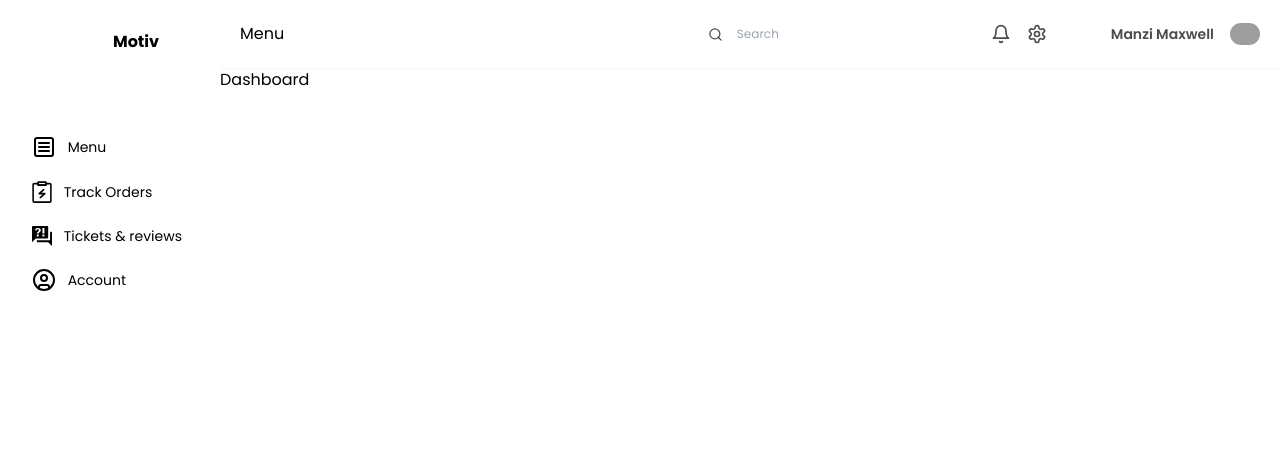
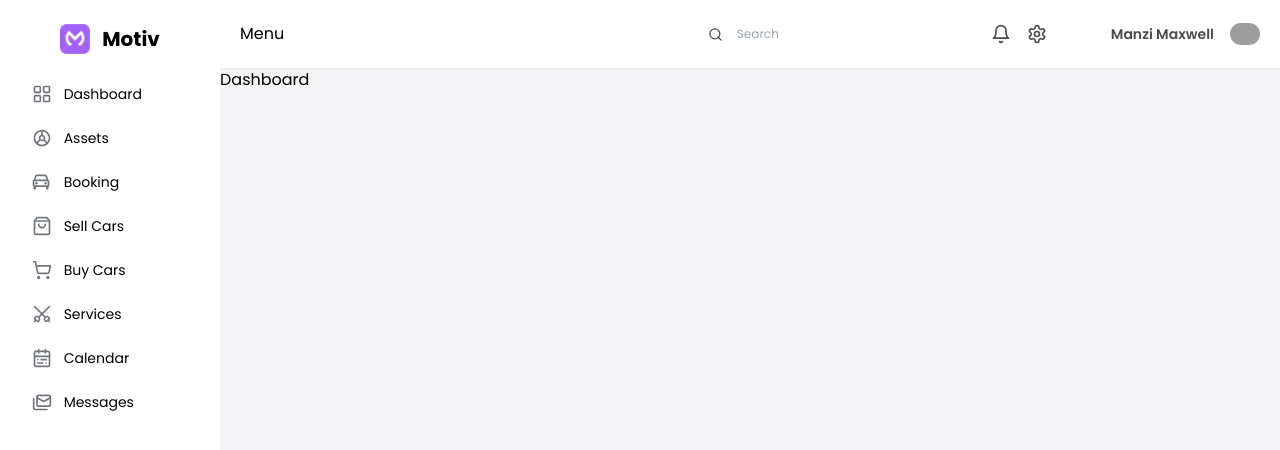
Before and after one commit to edmondgaks/motiv, a Next.js app: page /dashboard in a window 1280 px wide. Shown: the top 450 px of the page. Built offline with nearby package versions, Linux system fonts and the light colour scheme; grey boxes are pictures that could not be loaded.

Commit message:
adding well the sidebar and all the icons

```diff
--- a/src/app/(home)/dashboard/page.tsx
+++ b/src/app/(home)/dashboard/page.tsx
@@ -2,7 +2,7 @@ import React from 'react'
 
 const Dashboard = () => {
   return (
-    <div>Dashboard</div>
+    <div className="w-full h-[90vh] bg-[#F5F4F6]">Dashboard</div>
   )
 }
 
--- a/src/components/icons/index.tsx
+++ b/src/components/icons/index.tsx
@@ -55,6 +55,40 @@ export const TrackIcon = ({ size }: { size?: number }) => (
        </svg>
     </div>
  );
+
+ export const AssetsIcon = ({ size }: { size?: number }) => (
+   <div style={{ width: size ?? 20}}>
+      <svg xmlns="http://www.w3.org/2000/svg" width="20" height="20" viewBox="0 0 20 20" fill="none">
+         <path fill-rule="evenodd" clip-rule="evenodd" d="M9.99984 18.3337C14.6022 18.3337 18.3332 14.6027 18.3332 10.0003C18.3332 5.39795 14.6022 1.66699 9.99984 1.66699C5.39746 1.66699 1.6665 5.39795 1.6665 10.0003C1.6665 14.6027 5.39746 18.3337 9.99984 18.3337ZM15.2663 14.0884C16.1439 12.9595 16.6665 11.541 16.6665 10.0003C16.6665 6.60064 14.1218 3.79532 10.8332 3.38524V6.77201C12.2709 7.14204 13.3332 8.44713 13.3332 10.0003C13.3332 10.6185 13.1649 11.1974 12.8716 11.6937L15.2663 14.0884ZM14.0878 15.2669L11.6931 12.8722C11.1968 13.1654 10.618 13.3337 9.99984 13.3337C9.3817 13.3337 8.80285 13.1654 8.30661 12.8722L5.91187 15.2669C7.04076 16.1444 8.45928 16.667 9.99984 16.667C11.5404 16.667 12.9589 16.1444 14.0878 15.2669ZM6.6665 10.0003C6.6665 10.6185 6.8348 11.1974 7.12807 11.6937L4.73334 14.0884C3.85576 12.9595 3.33317 11.541 3.33317 10.0003C3.33317 6.60064 5.87791 3.79532 9.1665 3.38524V6.77201C7.72881 7.14204 6.6665 8.44713 6.6665 10.0003ZM9.99984 11.667C10.9203 11.667 11.6665 10.9208 11.6665 10.0003C11.6665 9.07985 10.9203 8.33366 9.99984 8.33366C9.07936 8.33366 8.33317 9.07985 8.33317 10.0003C8.33317 10.9208 9.07936 11.667 9.99984 11.667Z" fill="#72767C"/>
+      </svg>
+   </div>
+ )
+
+ export const ServicesIcon = ({ size }: { size?: number }) => (
+   <div style={{ width: size ?? 20}}>
+      <svg xmlns="http://www.w3.org/2000/svg" width="20" height="20" viewBox="0 0 20 20" fill="none">
+      <path d="M18.0891 3.08958C18.4145 2.76414 18.4145 2.23651 18.0891 1.91107C17.7637 1.58563 17.236 1.58563 16.9106 1.91107L6.49392 12.3277C6.16848 12.6532 6.16848 13.1808 6.49392 13.5062C6.81935 13.8317 7.34699 13.8317 7.67243 13.5062L18.0891 3.08958Z" fill="#72767C"/>
+      <path d="M4.33909 16.8396C4.66453 16.5141 4.66453 15.9865 4.33909 15.6611C4.01366 15.3356 3.48602 15.3356 3.16058 15.6611L1.91058 16.9111C1.58514 17.2365 1.58514 17.7641 1.91058 18.0896C2.23602 18.415 2.76366 18.415 3.08909 18.0896L4.33909 16.8396Z" fill="#72767C"/>
+      <path fill-rule="evenodd" clip-rule="evenodd" d="M5.20573 16.1821C5.43677 16.4132 5.79478 16.5017 6.04865 16.296C6.42581 15.9904 6.6669 15.5235 6.6669 15.0003C6.6669 14.0799 5.92071 13.3337 5.00023 13.3337C4.47702 13.3337 4.01012 13.5748 3.70456 13.9519C3.49888 14.2058 3.58739 14.5638 3.81843 14.7948L5.20573 16.1821ZM6.01949 18.1749C5.38815 18.3775 4.73684 18.0703 4.268 17.6014L2.39913 15.7326C1.93029 15.2637 1.62307 14.6124 1.82562 13.9811C2.25627 12.6387 3.51478 11.667 5.00023 11.667C6.84118 11.667 8.33357 13.1594 8.33357 15.0003C8.33357 16.4858 7.36191 17.7443 6.01949 18.1749Z" fill="#72767C"/>
+      <path d="M1.91091 3.08958C1.58547 2.76414 1.58547 2.23651 1.91091 1.91107C2.23634 1.58563 2.76398 1.58563 3.08942 1.91107L13.5061 12.3277C13.8315 12.6532 13.8315 13.1808 13.5061 13.5062C13.1806 13.8317 12.653 13.8317 12.3276 13.5062L1.91091 3.08958Z" fill="#72767C"/>
+      <path d="M15.6609 16.8396C15.3355 16.5141 15.3355 15.9865 15.6609 15.6611C15.9863 15.3356 16.514 15.3356 16.8394 15.6611L18.0894 16.9111C18.4149 17.2365 18.4149 17.7641 18.0894 18.0896C17.764 18.415 17.2363 18.415 16.9109 18.0896L15.6609 16.8396Z" fill="#72767C"/>
+      <path fill-rule="evenodd" clip-rule="evenodd" d="M14.7943 16.1821C14.5632 16.4132 14.2052 16.5017 13.9513 16.296C13.5742 15.9904 13.3331 15.5235 13.3331 15.0003C13.3331 14.0799 14.0793 13.3337 14.9998 13.3337C15.523 13.3337 15.9899 13.5748 16.2954 13.9519C16.5011 14.2058 16.4126 14.5638 16.1816 14.7948L14.7943 16.1821ZM13.9805 18.1749C14.6119 18.3775 15.2632 18.0703 15.732 17.6014L17.6009 15.7326C18.0697 15.2637 18.3769 14.6124 18.1744 13.9811C17.7437 12.6387 16.4852 11.667 14.9998 11.667C13.1588 11.667 11.6664 13.1594 11.6664 15.0003C11.6664 16.4858 12.6381 17.7443 13.9805 18.1749Z" fill="#72767C"/>
+      </svg>
+   </div>
+ )
+
+ export const CarIcon = ({ size }: { size?: number }) => (
+   <div style={{ width: size ?? 20}}>
+      <svg xmlns="http://www.w3.org/2000/svg" width="18" height="16" viewBox="0 0 18 16" fill="none">
+  <path d="M16.3098 5.63L15.1698 2.20917C15.0045 1.71124 14.6864 1.27808 14.2608 0.971257C13.8352 0.66443 13.3237 0.499535 12.799 0.500001H5.20067C4.67599 0.499535 4.16452 0.66443 3.73891 0.971257C3.3133 1.27808 2.99521 1.71124 2.82984 2.20917L1.68984 5.63C1.38701 5.75707 1.1284 5.97063 0.946375 6.24397C0.764348 6.51731 0.666995 6.83827 0.666504 7.16667V11.3333C0.666504 11.9608 1.019 12.5017 1.53234 12.7858C1.5215 12.8408 1.49984 12.8908 1.49984 12.9483V14.6667C1.49984 14.8877 1.58763 15.0996 1.74391 15.2559C1.9002 15.4122 2.11216 15.5 2.33317 15.5H3.1665C3.38752 15.5 3.59948 15.4122 3.75576 15.2559C3.91204 15.0996 3.99984 14.8877 3.99984 14.6667V13H13.9998V14.6667C13.9998 14.8877 14.0876 15.0996 14.2439 15.2559C14.4002 15.4122 14.6122 15.5 14.8332 15.5H15.6665C15.8875 15.5 16.0995 15.4122 16.2558 15.2559C16.412 15.0996 16.4998 14.8877 16.4998 14.6667V12.9483C16.4998 12.8908 16.4782 12.84 16.4673 12.7858C16.7285 12.6434 16.9466 12.4335 17.099 12.178C17.2513 11.9225 17.3321 11.6308 17.3332 11.3333V7.16667C17.3332 6.47583 16.9098 5.8825 16.3098 5.63ZM2.33317 11.3333V7.16667H15.6665L15.6682 11.3333H2.33317ZM5.20067 2.16667H12.7982C13.1573 2.16667 13.4757 2.395 13.589 2.73667L14.5107 5.5H3.489L4.40984 2.73667C4.46513 2.57066 4.57127 2.42627 4.71321 2.32397C4.85515 2.22166 5.0257 2.16663 5.20067 2.16667Z" fill="#72767C"/>
+  <path d="M4.4165 10.5C5.10686 10.5 5.6665 9.94036 5.6665 9.25C5.6665 8.55964 5.10686 8 4.4165 8C3.72615 8 3.1665 8.55964 3.1665 9.25C3.1665 9.94036 3.72615 10.5 4.4165 10.5Z" fill="#72767C"/>
+  <path d="M13.583 10.5C14.2734 10.5 14.833 9.94036 14.833 9.25C14.833 8.55964 14.2734 8 13.583 8C12.8927 8 12.333 8.55964 12.333 9.25C12.333 9.94036 12.8927 10.5 13.583 10.5Z" fill="#72767C"/>
+</svg>
+   </div>
+ )
+
+
+
  export const BucketIcon = ({ size }: { size?: number }) => (
     <div style={{ width: size ?? 20 }}>
        <svg viewBox="0 0 20 28" fill="none" xmlns="http://www.w3.org/2000/svg">
@@ -144,51 +178,3 @@ export const TrackIcon = ({ size }: { size?: number }) => (
        </svg>
     </div>
  );
-
- export const PrinterIcon = ({ size }: { size?: number }) => (
-    <div style={{ width: size ?? 20 }}>
-       <svg xmlns="http://www.w3.org/2000/svg" width="40" height="40" viewBox="0 0 40 40" fill="none">
-          <rect width="40" height="40" rx="5" fill="#F9F9F9" />
-          <path
-             d="M27 16H13C11.34 16 10 17.34 10 19V23C10 24.1 10.9 25 12 25H14V27C14 28.1 14.9 29 16 29H24C25.1 29 26 28.1 26 27V25H28C29.1 25 30 24.1 30 23V19C30 17.34 28.66 16 27 16ZM23 27H17C16.45 27 16 26.55 16 26V22H24V26C24 26.55 23.55 27 23 27ZM27 20C26.45 20 26 19.55 26 19C26 18.45 26.45 18 27 18C27.55 18 28 18.45 28 19C28 19.55 27.55 20 27 20ZM25 11H15C14.45 11 14 11.45 14 12V14C14 14.55 14.45 15 15 15H25C25.55 15 26 14.55 26 14V12C26 11.45 25.55 11 25 11Z"
-             fill="#6A6E83"
-             fill-opacity="0.65"
-          />
-       </svg>
-    </div>
- );
-
- export const AddImageIcon = ({ size }: { size?: number }) => (
-    <div style={{ width: size ?? 20 }}>
-       <svg viewBox="0 0 73 79" fill="none" xmlns="http://www.w3.org/2000/svg">
-          <path
-             d="M53.625 22.6725H12.375C8.95774 22.6725 6.1875 25.4598 6.1875 28.8981V62.1019C6.1875 65.5402 8.95774 68.3275 12.375 68.3275H53.625C57.0423 68.3275 59.8125 65.5402 59.8125 62.1019V28.8981C59.8125 25.4598 57.0423 22.6725 53.625 22.6725Z"
-             stroke="currentColor"
-             strokeWidth="3"
-             strokeLinejoin="round"
-          />
-          <path
-             d="M43.3125 39.2743C45.5907 39.2743 47.4375 37.4161 47.4375 35.1238C47.4375 32.8316 45.5907 30.9734 43.3125 30.9734C41.0343 30.9734 39.1875 32.8316 39.1875 35.1238C39.1875 37.4161 41.0343 39.2743 43.3125 39.2743Z"
-             stroke="currentColor"
-             strokeWidth="3"
-             strokeMiterlimit="10"
-          />
-          <path
-             d="M39.1875 55.8489L27.5009 44.1122C26.7572 43.3641 25.7577 42.93 24.7066 42.8987C23.6554 42.8674 22.6321 43.2411 21.8457 43.9436L6.1875 57.9514M28.875 68.3276L44.7743 52.3301C45.5014 51.597 46.4746 51.164 47.5029 51.116C48.5311 51.068 49.54 51.4085 50.3314 52.0707L59.8125 60.0266"
-             stroke="currentColor"
-             strokeWidth="3"
-             strokeLinecap="round"
-             strokeLinejoin="round"
-          />
-          <path
-             d="M60 25C66.6274 25 72 19.6274 72 13C72 6.37258 66.6274 1 60 1C53.3726 1 48 6.37258 48 13C48 19.6274 53.3726 25 60 25Z"
-             stroke="currentColor"
-             strokeWidth="2"
-             strokeLinecap="round"
-             strokeLinejoin="round"
-          />
-          <path d="M54.8574 13H65.1431" stroke="currentColor" strokeWidth="2" strokeLinecap="round" strokeLinejoin="round" />
-          <path d="M60 7.85721V18.1429" stroke="currentColor" strokeWidth="2" strokeLinecap="round" strokeLinejoin="round" />
-       </svg>
-    </div>
- );
--- a/src/components/shared/navbar.tsx
+++ b/src/components/shared/navbar.tsx
@@ -8,7 +8,7 @@ import Link from 'next/link';
 const NavBar = () => {
 
    return (
-      <div className=" sticky w-full items-center flex p-5 shadow-sm justify-between">
+      <div className="sticky w-full items-center flex p-5 shadow-sm justify-between">
       <h1>Menu</h1>
       <div className="flex text-black/70 items-center gap-x-16">
         <div className="flex items-center gap-x-4">
--- a/src/components/shared/sidebar.tsx
+++ b/src/components/shared/sidebar.tsx
@@ -1,37 +1,52 @@
 'use client';
-import { LayoutGridIcon, LogOutIcon, MenuSquareIcon, UserCircleIcon } from 'lucide-react';
+import { LayoutGridIcon, LogOutIcon, MenuSquareIcon, UserCircleIcon, Car, ShoppingBag, ShoppingCart, CalendarRange, Mails } from 'lucide-react';
 import Image from 'next/image';
 import React, { useEffect, useState } from 'react';
-import { SideBarHideIcon, SideBarShowIcon, TReviewsIcon, TrackIcon } from '../icons';
+import { SideBarHideIcon, SideBarShowIcon, TReviewsIcon, TrackIcon, AssetsIcon, ServicesIcon, CarIcon } from '../icons';
 import { usePathname } from 'next/navigation';
 import Link from 'next/link';
 
 const routes = [
    {
-      icon: <LayoutGridIcon />,
+      icon: <LayoutGridIcon size={20} color="#72767C" />,
       name: 'Dashboard',
       path: '/dashboard',
    },
    {
-      icon: <MenuSquareIcon />,
-      name: 'Menu',
-      path: '/menu',
+      icon: <AssetsIcon />,
+      name: 'Assets',
+      path: '/assets',
    },
    {
-      icon: <TrackIcon />,
-      name: 'Track Orders',
-      path: '/track-orders',
+      icon: <CarIcon />,
+      name: 'Booking',
+      path: '/booking',
    },
    {
-      icon: <TReviewsIcon />,
-      name: 'Tickets & reviews',
-      path: '/tickets-and-reviews',
+      icon: <ShoppingBag size={20} color="#72767C" />,
+      name: 'Sell Cars',
+      path: '/sell-cars',
    },
    {
-      icon: <UserCircleIcon />,
-      name: 'Account',
-      path: '/account',
+      icon: <ShoppingCart size={20} color="#72767C" />,
+      name: 'Buy Cars',
+      path: '/buy-cars',
    },
+   {
+    icon: <ServicesIcon />,
+    name: 'Services',
+    path: '/buy-cars',
+ },
+ {
+  icon: <CalendarRange size={20} color="#72767C" />,
+  name: 'Calendar',
+  path: '/calendar',
+  },
+  {
+    icon: <Mails size={20} color="#72767C" />,
+    name: 'Messages',
+    path: '/messages',
+  },
 ];
 const Sidebar = () => {
    const [path, setPath] = useState('');
@@ -46,24 +61,23 @@ const Sidebar = () => {
 
 
    return (
-
-      <div className="w-[220px] bg-white h-screen flex gap-y-3 flex-col justify-between py-6">
+      <div className="w-[220px] bg-white h-screen flex gap-y-1 flex-col justify-between py-6">
       <div className="flex w-full flex-col gap-5">
-        <div className={"flex gap-3 items-center font-bold justify-center "}>
-          <Image src={"/logo.svg"} width={40} height={40} alt="Logo" />
+        <div className={"flex gap-3 items-center text-xl font-bold justify-center "}>
+          <Image src={"/logo.png"} width={30} height={30} alt="Logo" />
           Motiv
         </div>
-        <div className="flex gap-y-0.5 flex-col w-full">
+        <div className="flex gap-y-1 flex-col w-full">
           {routes.map((route, index) => (
             <Link href={'#'} key={index} className="flex side-link duration-150 cursor-pointer items-center gap-x-3 pr-3">
               <span
                 className={`${
-                  path === route.path ? "bg-primary" : ""
+                  path === route.path ? "" : ""
                 } w-1 duration-300 h-7 rounded-r-lg`}
               ></span>
               <div
                 className={`flex duration-300 items-center justify-start rounded-md w-full px-4 py-2.5 ${
-                  path === route.path ? "bg-primary text-white" : ""
+                  path === route.path ? "" : ""
                 }`}
               >
                 {route.icon}
```
Also changed, not shown: public/logo.png (added), public/logo.svg (deleted).
